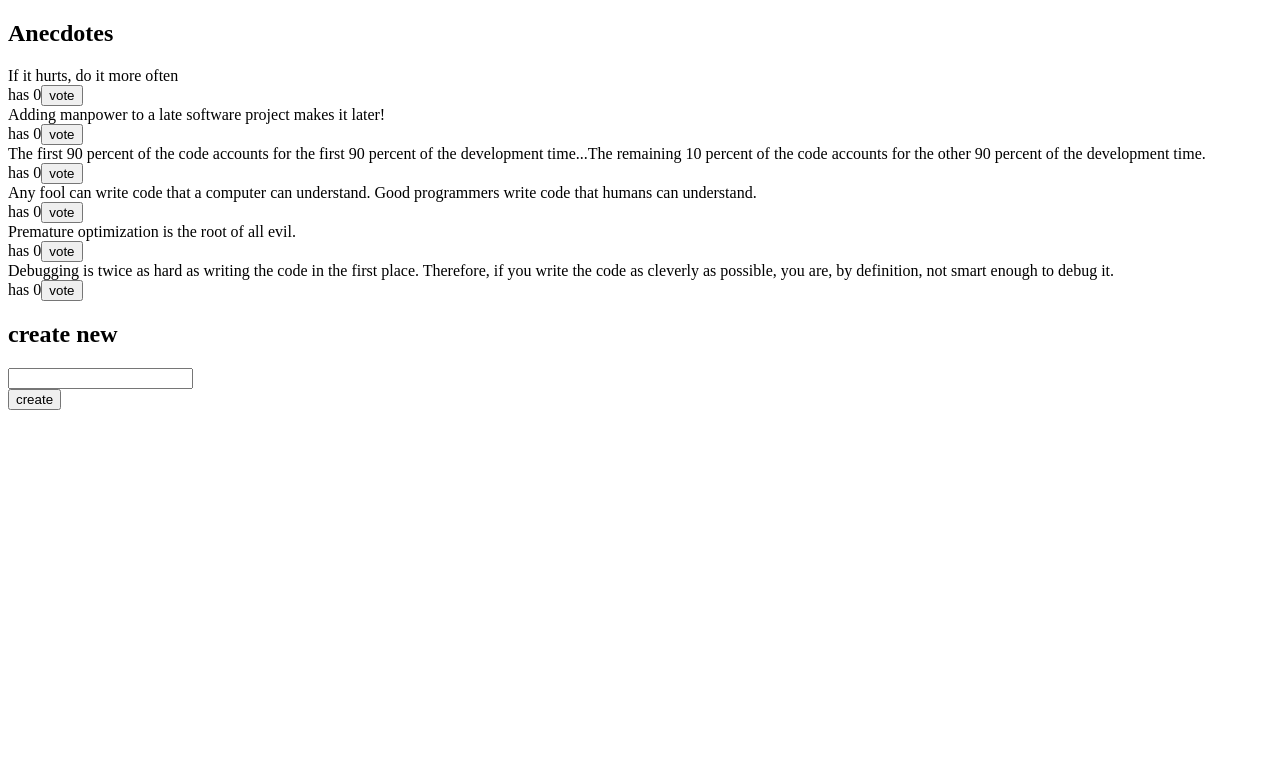
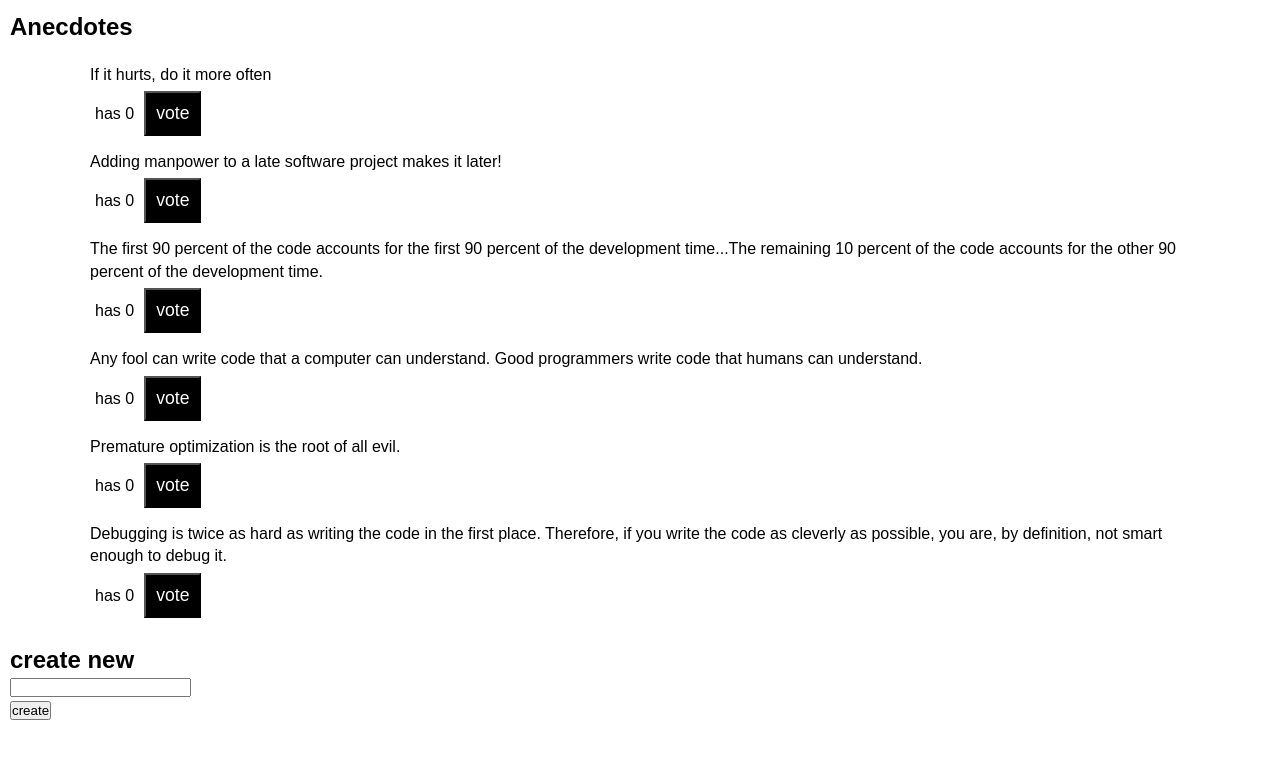
Before and after one commit to lasse1900/some-fullstack-211021-ver3, a React (Create React App) app in the folder part6/redux-anecdotes/: page / in a window 1280 px wide. Shown: the top 758 px of the page. Built offline with nearby package versions, Linux system fonts and the light colour scheme.

Commit message:
6.4 add new anecdotes

```diff
--- a/part6/redux-anecdotes/src/App.js
+++ b/part6/redux-anecdotes/src/App.js
@@ -1,5 +1,6 @@
 import React from "react";
 import { votesToAnecdote } from "./reducers/anecdoteReducer";
+import "./style.css";
 
 const App = (props) => {
   const anecdotes = props.store.getState();
@@ -9,26 +10,37 @@ const App = (props) => {
     props.store.dispatch(votesToAnecdote(id));
   };
 
+  const createAnecdote = (event) => {
+    event.preventDefault();
+    console.log("->", event.target.anecdote.value);
+    props.store.dispatch({
+      type: "NEW_ANECDOTE",
+      data: { content: event.target.anecdote.value },
+    });
+    event.target.anecdote.value = "";
+  };
+
   return (
-    <div>
+    <div className="layout">
       <h2>Anecdotes</h2>
-
+      <div className="anecdote-list">
         {anecdotes.map((anecdote) => (
           <div key={anecdote.id}>
             <div>{anecdote.content}</div>
-          <div>
+            <div className="vote-count">
               has {anecdote.votes}
               <button onClick={() => vote(anecdote.id)}>vote</button>
             </div>
           </div>
         ))}
+      </div>
 
       <h2>create new</h2>
-      <form>
+      <form onSubmit={createAnecdote}>
         <div>
-          <input />
+          <input name="anecdote" />
         </div>
-        <button>create</button>
+        <button action="submit">create</button>
       </form>
     </div>
   );
--- a/part6/redux-anecdotes/src/reducers/anecdoteReducer.js
+++ b/part6/redux-anecdotes/src/reducers/anecdoteReducer.js
@@ -7,12 +7,12 @@ const anecdotesAtStart = [
   "Debugging is twice as hard as writing the code in the first place. Therefore, if you write the code as cleverly as possible, you are, by definition, not smart enough to debug it.",
 ];
 
-const getId = () => (100000 * Math.random()).toFixed(0);
+const generateId = () => (100000 * Math.random()).toFixed(0);
 
 const asObject = (anecdote) => {
   return {
     content: anecdote,
-    id: getId(),
+    id: generateId(),
     votes: 0,
   };
 };
@@ -24,10 +24,27 @@ export const votesToAnecdote = (id) => {
   };
 };
 
+export const createAnecdote = (content) => {
+  return {
+    type: "NEW_ANECDOTE",
+    data: {
+      content,
+      id: generateId(),
+    },
+  };
+};
+
 const initialState = anecdotesAtStart.map(asObject);
 
 const reducer = (state = initialState, action) => {
   switch (action.type) {
+    case "NEW_ANECDOTE":
+      const newAnecdote = {
+        content: action.data.content,
+        id: generateId(),
+        votes: 0,
+      };
+      return state.concat(newAnecdote);
     case "VOTE":
       const id = action.data.id;
       const anecdoteToVote = state.find((n) => n.id === id);
--- /dev/null
+++ b/part6/redux-anecdotes/src/style.css
@@ -0,0 +1,41 @@
+@import url("https://fonts.googleapis.com/css2?family=Montserrat&display=swap");
+
+* {
+  margin: 0;
+  padding: 0;
+  box-sizing: border-box;
+}
+
+body {
+  font-family: sans-serif;
+  line-height: 1.4;
+}
+
+.layout {
+  margin: 10px 10px;
+}
+
+.anecdote-list {
+  max-width: 1100px;
+  margin: 20px auto;
+  display: grid;
+  /* grid-template-columns: repeat(4, 1fr); */
+  grid-template-rows: repeat(auto-fit, minmax(20px, 1fr));
+  gap: 10px;
+}
+
+.vote-count {
+  margin: 5px;
+}
+
+.vote-count button {
+  margin-left: 10px;
+  padding: 10px;
+  font-size: 1.1rem;
+  background-color: black;
+  color: white;
+}
+
+.vote-count button:hover {
+  color: red;
+}
```
Lines whose indentation alone changed are shown as unchanged.
